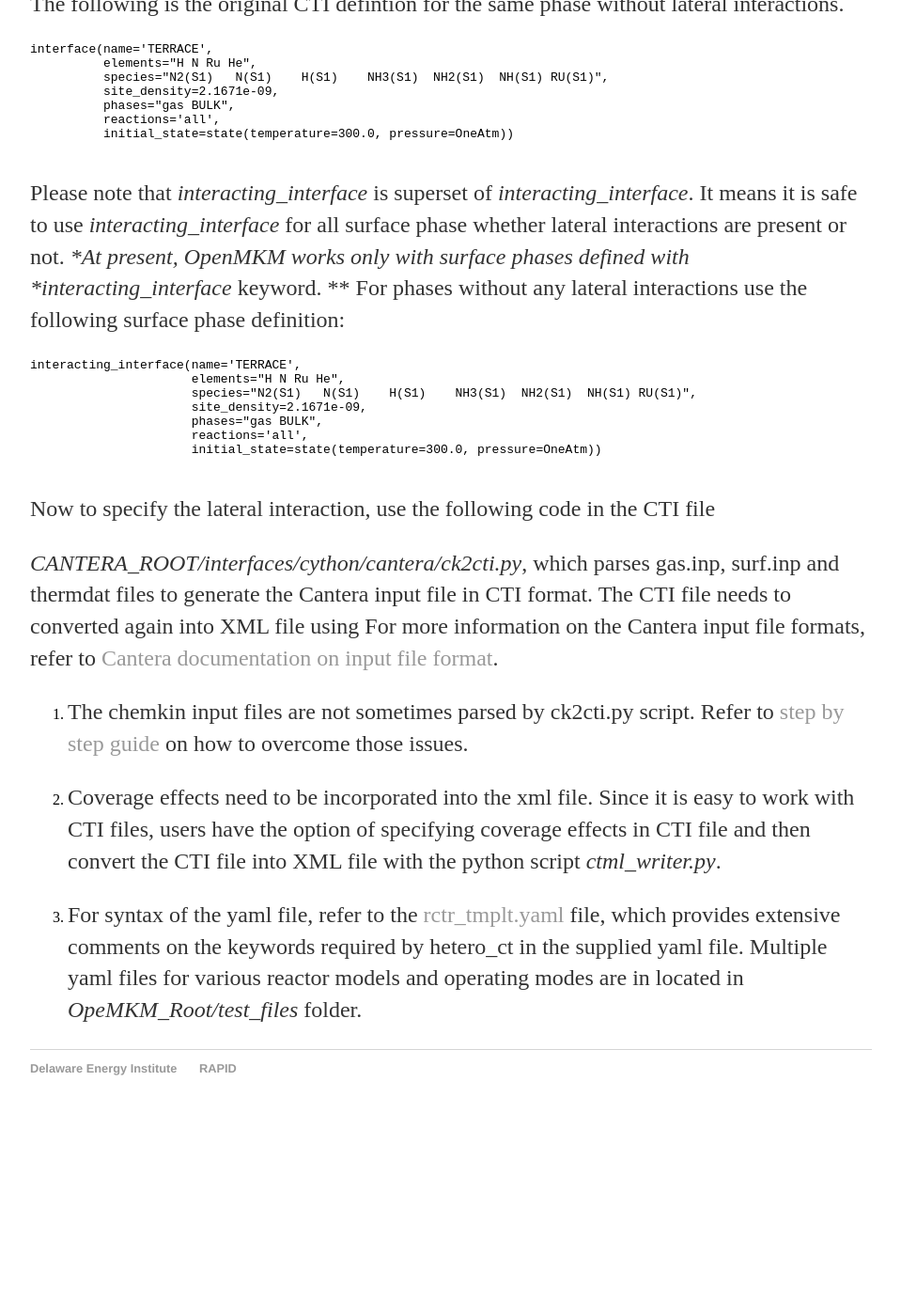
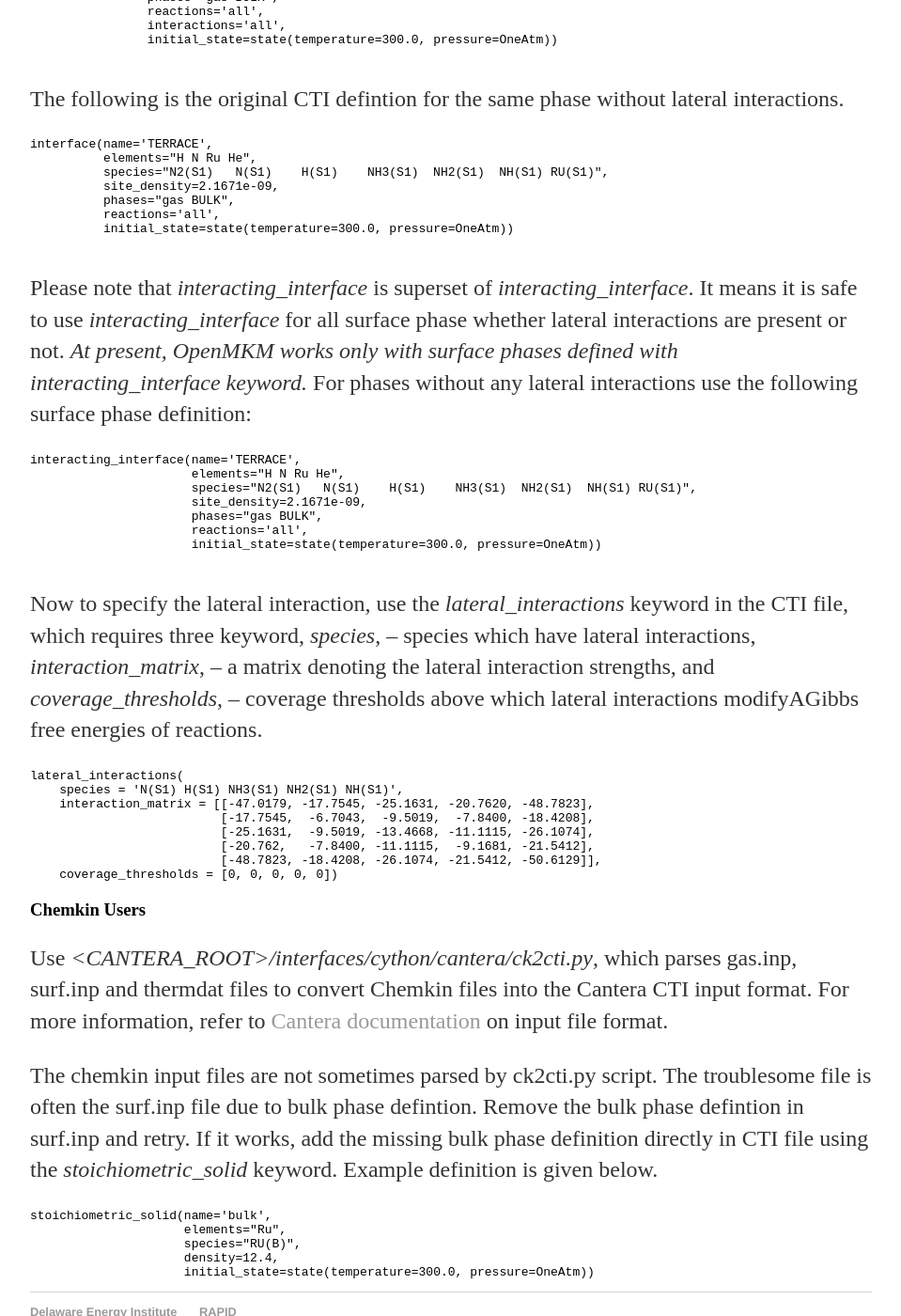
Before and after one commit to VlachosGroup/openmkm, a Jekyll site: the page built from docs/input.md, in a window 1280 px wide and 1400 px high, scrolled down 3206 px. Shown: the whole window at 94% size, without its empty margins (160-1119 px from the left). Built offline with Jekyll 4.4.1, drawn with Linux system fonts in a browser that asks for light colours; our own code applies the rules of GitHub Pages for plain Markdown files; before the commit the page ends 4410 px from its top, so only the background shows below that; some of the changed text lies outside the part shown.

Commit message:
update to Cantera file in input docs

````diff
--- a/docs/input.md
+++ b/docs/input.md
@@ -82,8 +82,11 @@ supplied *\<OpenMKM\_ROOT\>/scripts/ctml_writer.py* script. Note that this scrip
 CTI and XML file formats are explained on Cantera website. Please read the [Cantera documentation](https://cantera.org/tutorials/input-files.html)  on the CTI and XML input file formats before reading further.
 
 ### Coverage dependent **lateral interactions** between surface species
+
 One main addition to the CTI and XML formats done by us is to add
-specification for coverage dependent lateral interactions. To specifiy that a surface
+specification for coverage dependent lateral interactions.
+Coverage effects need to be incorporated into the xml file supplied to OpenMKM. Since it is easy to work with CTI files, users have the option of specifying coverage effects in CTI file and then convert the CTI file into XML file with the python script *ctml_writer.py*.
+To specifiy that a surface
 has species with coverage dependent lateral interactions, in the CTI file, change the *interface* keyword to *interacting\_interface* and add *interactions="all"* in the arguments to *interacting\_interface*.
 
 Following is an example surface phase definition required by OpenMKM
@@ -113,7 +116,7 @@ interface(name='TERRACE',
 
 ```
 
-Please note that *interacting\_interface* is superset of *interacting\_interface*. It means it is safe to use *interacting\_interface* for all surface phase whether lateral interactions are present or not. **At present, OpenMKM works only with surface phases defined with *interacting\_interface* keyword. **
+Please note that *interacting\_interface* is superset of *interacting\_interface*. It means it is safe to use *interacting\_interface* for all surface phase whether lateral interactions are present or not. *At present, OpenMKM works only with surface phases defined with interacting\_interface keyword.*
 For phases without any lateral interactions use the following surface phase definition:
 
 ```python
@@ -127,21 +130,34 @@ interacting_interface(name='TERRACE',
 
 ```
 
-Now to specify the lateral interaction, use the following code in the CTI file
+Now to specify the lateral interaction, use the *lateral\_interactions* keyword
+in the CTI file, which requires three keyword, *species*, -- species which have lateral interactions, *interaction\_matrix*, -- a matrix denoting the lateral interaction strengths, and *coverage\_thresholds*, -- coverage thresholds above which lateral interactions modifyAGibbs free energies of reactions.
 
-*CANTERA_ROOT/interfaces/cython/cantera/ck2cti.py*, which parses gas.inp, surf.inp and thermdat files
-to generate the Cantera input file in CTI format. The CTI file needs to converted again into XML file
-using
-For more information on the Cantera input file formats, refer to
-[Cantera documentation on input file format](https://cantera.org/tutorials/input-files.html).
+```python
+lateral_interactions(
+    species = 'N(S1) H(S1) NH3(S1) NH2(S1) NH(S1)',
+    interaction_matrix = [[-47.0179, -17.7545, -25.1631, -20.7620, -48.7823],
+                          [-17.7545,  -6.7043,  -9.5019,  -7.8400, -18.4208],
+                          [-25.1631,  -9.5019, -13.4668, -11.1115, -26.1074],
+                          [-20.762,   -7.8400, -11.1115,  -9.1681, -21.5412],
+                          [-48.7823, -18.4208, -26.1074, -21.5412, -50.6129]],
+    coverage_thresholds = [0, 0, 0, 0, 0])
+```
 
-3. The chemkin input files are not sometimes parsed by ck2cti.py script. Refer to
-[step by step guide](ck_conversion.md) on how to overcome those issues.
+### Chemkin Users
+Use
+*\<CANTERA\_ROOT\>/interfaces/cython/cantera/ck2cti.py*, which parses gas.inp, surf.inp and thermdat files
+to convert Chemkin files into the Cantera CTI input format.
+For more information, refer to
+[Cantera documentation](https://cantera.org/tutorials/input-files.html)  on input file format.
 
-4. Coverage effects need to be incorporated into the xml file. Since it is easy to work with CTI files, users have the option of specifying coverage effects in CTI file and then convert the CTI file into XML file with the python script *ctml_writer.py*.
+The chemkin input files are not sometimes parsed by ck2cti.py script. The troublesome file is often the surf.inp file due to bulk phase defintion. Remove the bulk phase defintion in surf.inp and retry. If it works, add the missing bulk phase definition directly in CTI file using the
+*stoichiometric\_solid* keyword. Example definition is given below.
 
-
-
-2. For syntax of the yaml file, refer to the [rctr_tmplt.yaml](rctr_tmplt.yaml) file,
-which provides extensive comments on the keywords required by hetero_ct in the supplied yaml file.
-Multiple yaml files for various reactor models and operating modes are in located in *OpeMKM_Root/test_files* folder.
+```python
+stoichiometric_solid(name='bulk',
+                     elements="Ru",
+                     species="RU(B)",
+                     density=12.4,
+                     initial_state=state(temperature=300.0, pressure=OneAtm))
+```
````
